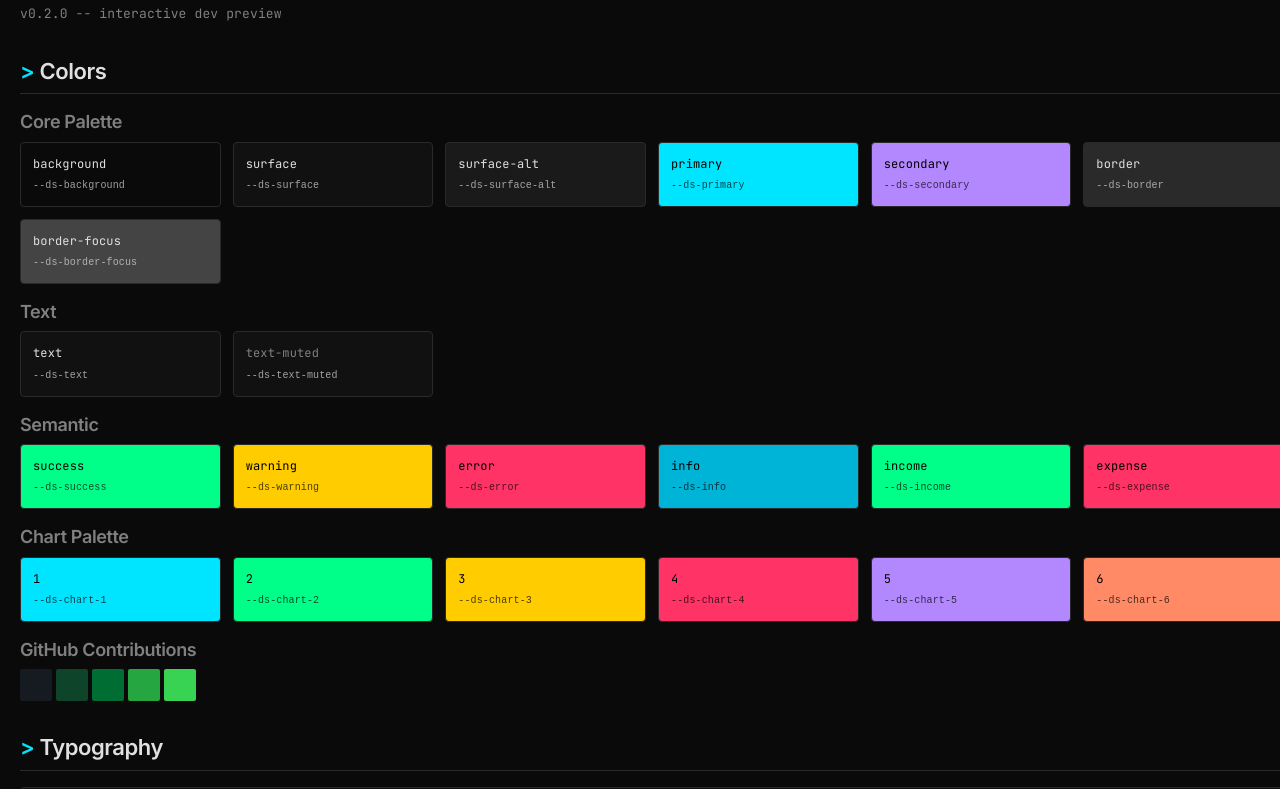
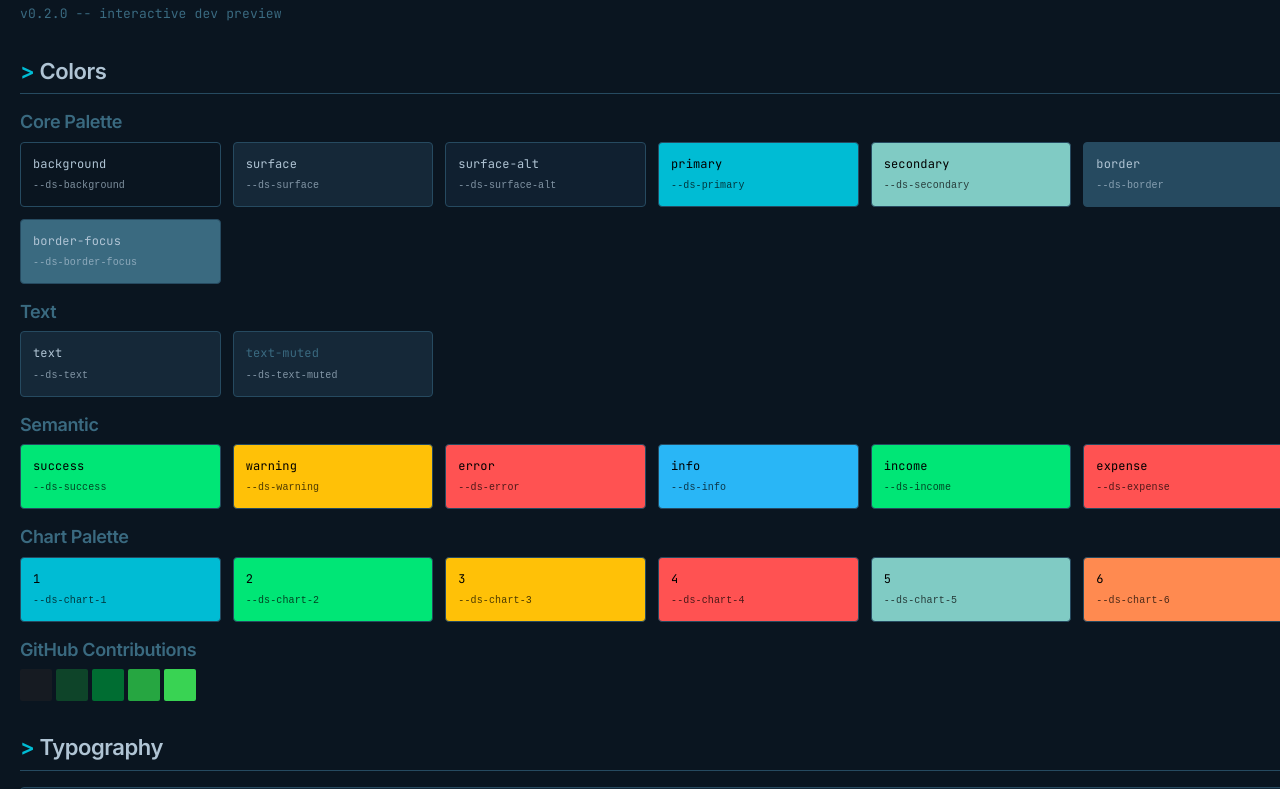
Before and after one commit to joivo/design-system, a website built with Vite: page dev/index.html in a window 1280 px wide. Shown: the part 110-899 px from the top of the page. Built offline with nearby package versions, Linux system fonts and the light colour scheme.

Commit message:
style: apply Night Dive dark palette
Twilight Zone depths: #0a1520 base, bioluminescent teal primary,
seafoam secondary, ocean-depth borders.

```diff
--- a/src/tokens/colors.css
+++ b/src/tokens/colors.css
@@ -2,24 +2,24 @@
 
 @layer base {
   :root {
-    /* Dark Theme (Default) */
-    --ds-background: #0a0a0a;
-    --ds-surface: #111111;
-    --ds-surface-alt: #1a1a1a;
-    --ds-text: #e0e0e0;
-    --ds-text-muted: #808080;
-    --ds-primary: #00e5ff;
-    --ds-secondary: #b388ff;
-    --ds-border: #2a2a2a;
-    --ds-border-focus: #444444;
-    --ds-success: #00ff88;
-    --ds-warning: #ffcc00;
-    --ds-error: #ff3366;
-    --ds-info: #00b4d8;
+    /* Dark Theme: Night Dive */
+    --ds-background: #0a1520;
+    --ds-surface: #152838;
+    --ds-surface-alt: #102030;
+    --ds-text: #b0c4d4;
+    --ds-text-muted: #3a6a80;
+    --ds-primary: #00bcd4;
+    --ds-secondary: #80cbc4;
+    --ds-border: #264a60;
+    --ds-border-focus: #3a6a80;
+    --ds-success: #00e676;
+    --ds-warning: #ffc107;
+    --ds-error: #ff5252;
+    --ds-info: #29b6f6;
 
     /* Semantic finance colors */
-    --ds-income: #00ff88;
-    --ds-expense: #ff3366;
+    --ds-income: #00e676;
+    --ds-expense: #ff5252;
 
     /* GitHub contribution colors */
     --ds-github-contrib-none: #161b22;
@@ -29,12 +29,12 @@
     --ds-github-contrib-very-high: #39d353;
 
     /* Chart palette */
-    --ds-chart-1: #00e5ff;
-    --ds-chart-2: #00ff88;
-    --ds-chart-3: #ffcc00;
-    --ds-chart-4: #ff3366;
-    --ds-chart-5: #b388ff;
-    --ds-chart-6: #ff8a65;
+    --ds-chart-1: #00bcd4;
+    --ds-chart-2: #00e676;
+    --ds-chart-3: #ffc107;
+    --ds-chart-4: #ff5252;
+    --ds-chart-5: #80cbc4;
+    --ds-chart-6: #ff8a50;
   }
 
   [data-theme='light'] {
```
